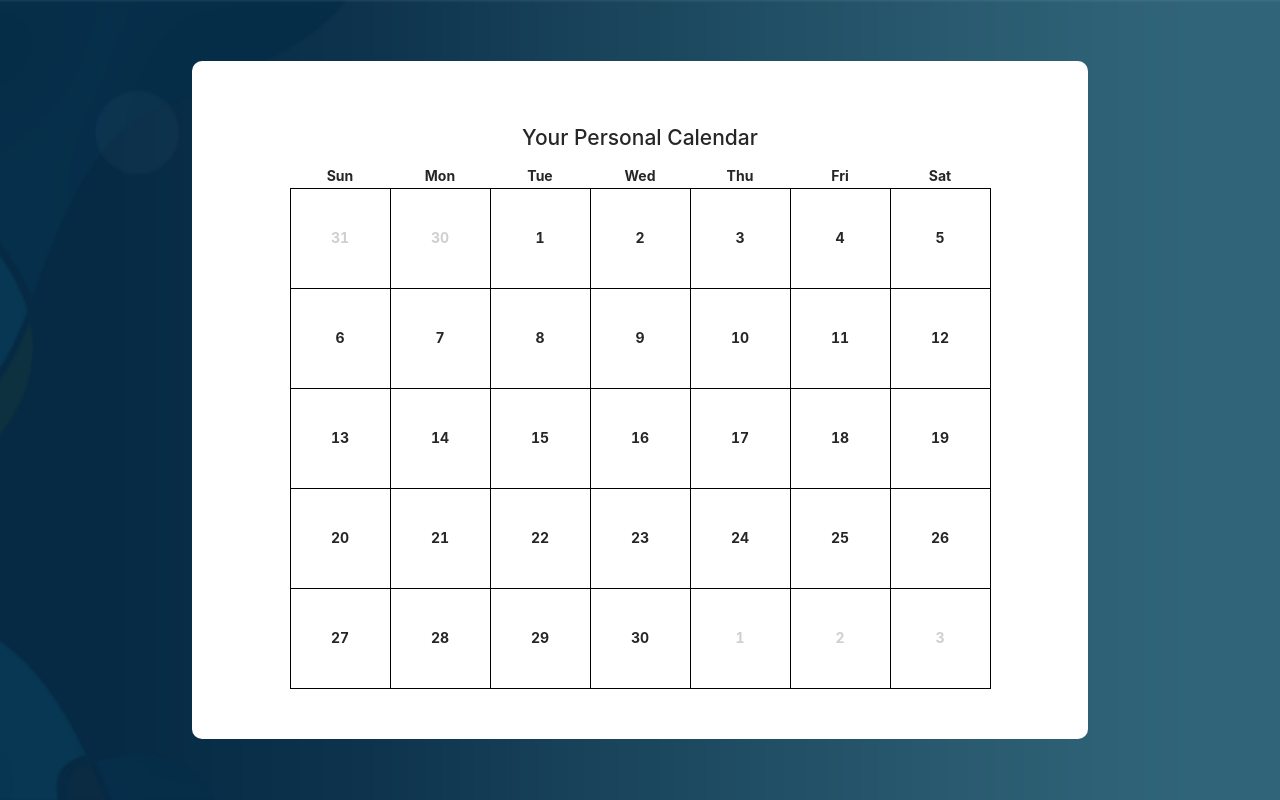
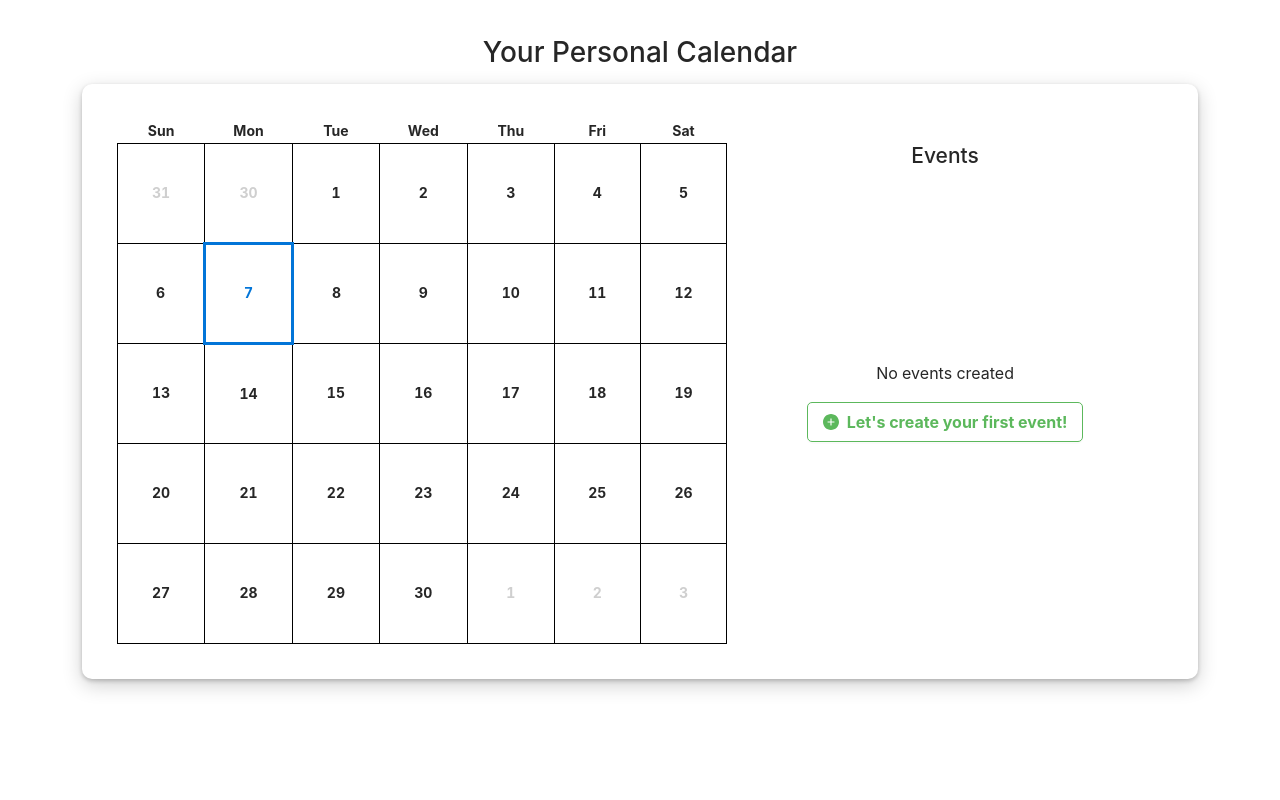
Before and after one commit to Fatanaminullah/personal-calendar-web-app, a React (Create React App) app: page / in a window 1280 px wide. Built offline with nearby package versions, Linux system fonts and the light colour scheme.

Commit message:
add events

```diff
--- a/src/components/atoms/Button/index.js
+++ b/src/components/atoms/Button/index.js
@@ -3,7 +3,7 @@ import {Button, Dropdown, Menu} from 'antd';
 import {colors} from '../../../utilities';
 import {Link} from 'react-router-dom';
 import '../../../styles/button.css';
-import { useSelector } from 'react-redux';
+import {useSelector} from 'react-redux';
 
 const CustomButton = ({
   type,
@@ -20,7 +20,7 @@ const CustomButton = ({
   isButtonDropdown,
   menuDropdown,
 }) => {
-  const {loadingButton} = useSelector((state) => state.loading)
+  const {loadingButton} = useSelector((state) => state.loading);
   const renderType = (type, disabled) => {
     if (!disabled) {
       switch (type) {
@@ -72,6 +72,15 @@ const CustomButton = ({
             color: colors.white,
             borderRadius: rounded ? 20 : 5,
             fontWeight: 700,
+          };
+        case 'secondary-outlined':
+          return {
+            backgroundColor: colors.white,
+            borderColor: colors.secondary,
+            borderWidth: 1,
+            color: colors.secondary,
+            fontWeight: 700,
+            borderRadius: rounded ? 20 : 5,
           };
         default:
           return {
@@ -137,8 +146,7 @@ const CustomButton = ({
       style={renderType(type, disabled)}
       htmlType={htmlType}
       block={block}
-      loading={loading !== undefined ? loading : loadingButton}
-      >
+      loading={loading !== undefined ? loading : loadingButton}>
       {text}
     </Button>
   );
--- /dev/null
+++ b/src/components/templates/Calendar/index.js
@@ -0,0 +1,81 @@
+/* eslint-disable eqeqeq */
+import moment from 'moment';
+import React from 'react';
+
+const Calendar = ({selectedDate, setSelectedDate}) => {
+  const daysHeader = () => {
+    return moment.weekdaysShort().map((day) => (
+      <th key={day} className="days-header">
+        {day}
+      </th>
+    ));
+  };
+  const firstDayOfMonth = () => {
+    let dateObject = moment();
+    return moment(dateObject).startOf('month').format('d');
+  };
+  const renderDay = () => {
+    const before = [];
+    const lastDayOfPreviousMonth = moment()
+      .subtract(1, 'months')
+      .endOf('month')
+      .format('D');
+    const firstCell = moment()
+      .startOf('month')
+      .subtract(firstDayOfMonth(), 'day')
+      .format('D');
+    for (let i = lastDayOfPreviousMonth; i >= firstCell; i--) {
+      before.push(<td className="days-body before">{i}</td>);
+    }
+    const after = [];
+    const endOfWeek = moment().endOf('week').format('d');
+    const endOfMonth = moment().endOf('month').format('d');
+    for (let j = 1; j <= endOfWeek - endOfMonth; j++) {
+      after.push(<td className="days-body after">{j}</td>);
+    }
+    const days = [];
+    for (let k = 1; k <= moment().daysInMonth(); k++) {
+      days.push(
+        <td
+          onClick={() => setSelectedDate(k)}
+          key={k}
+          className={`days-body ${k == moment().format('D') ? 'today' : ''} ${
+            k == selectedDate ? 'selected' : ''
+          }`}>
+          {k}
+        </td>,
+      );
+    }
+    const totalSlots = [...before, ...days, ...after];
+    let rows = [];
+    let cells = [];
+    totalSlots.forEach((row, i) => {
+      if (i % 7 !== 0) {
+        cells.push(row);
+      } else {
+        rows.push(cells);
+        cells = [];
+        cells.push(row);
+      }
+      if (i === totalSlots.length - 1) {
+        rows.push(cells);
+      }
+    });
+    const daysInMonth = rows.map((d, i) => {
+      return <tr>{d}</tr>;
+    });
+    return daysInMonth;
+  };
+  return (
+    <>
+      <table>
+        <thead>
+          <tr>{daysHeader()}</tr>
+        </thead>
+        <tbody>{renderDay()}</tbody>
+      </table>
+    </>
+  );
+};
+
+export default Calendar;
--- a/src/components/templates/index.js
+++ b/src/components/templates/index.js
@@ -0,0 +1,3 @@
+import Calendar from './Calendar';
+
+export {Calendar};
--- a/src/pages/DashboardPage/index.js
+++ b/src/pages/DashboardPage/index.js
@@ -1,105 +1,290 @@
-import {Col, Row} from 'antd';
+/* eslint-disable eqeqeq */
+import {
+  ClockCircleOutlined,
+  MailFilled,
+  MailOutlined,
+  MinusCircleOutlined,
+  PlusCircleFilled,
+  PlusOutlined,
+} from '@ant-design/icons';
+import {Col, Form, Input, message, Modal, Row, TimePicker} from 'antd';
 import moment from 'moment';
-import React from 'react';
-import {DashboardBackground} from '../../assets';
+import React, {useState} from 'react';
+import {useDispatch, useSelector} from 'react-redux';
+import {Button, Calendar} from '../../components';
+import {setEventsData} from '../../redux/store/actions/events';
 import {colors} from '../../utilities';
 
-const LoginPage = () => {
-  const daysHeader = () => {
-    return moment.weekdaysShort().map((day) => (
-      <th key={day} className="days-header">
-        {day}
-      </th>
-    ));
+const DashboardPage = () => {
+  const dispatch = useDispatch();
+  const {events} = useSelector((state) => state.events);
+  const [selectedDate, setSelectedDate] = useState(moment().format('D'));
+  const [visibleModal, setVisibleModal] = useState(false);
+  const [form] = Form.useForm();
+  const onFinishFailed = (errorInfo) => {
+    console.log('Failed:', errorInfo);
   };
-  const firstDayOfMonth = () => {
-    let dateObject = moment();
-    return moment(dateObject).startOf('month').format('d');
+  const onFinish = (values) => {
+    if (events[selectedDate].length < 3) {
+      const event = [...events[selectedDate], {...values}];
+      const request = {
+        ...events,
+        [selectedDate]: event,
       };
-  const renderDay = () => {
-    const before = [];
-    const lastDayOfPreviousMonth = moment()
-      .subtract(1, 'months')
-      .endOf('month')
-      .format('D');
-    const firstCell = moment()
-      .startOf('month')
-      .subtract(firstDayOfMonth(), 'day')
-      .format('D');
-    for (let i = lastDayOfPreviousMonth; i >= firstCell; i--) {
-      before.push(<td className="days-body before">{i}</td>);
+      dispatch(setEventsData(request));
+      closeModal();
+      message.success('Events Created!');
+    } else {
+      message.error('You have reach your maximum events of a day!');
     }
-    const after = [];
-    const endOfWeek = moment().endOf('week').format('d');
-    const endOfMonth = moment().endOf('month').format('d');
-    for (let j = 1; j <= endOfWeek - endOfMonth; j++) {
-      after.push(<td className="days-body after">{j}</td>);
-    }
-    const days = [];
-    for (let k = 1; k <= moment().daysInMonth(); k++) {
-      days.push(
-        <td key={k} className="days-body">
-          {k}
-        </td>,
-      );
-    }
-    const totalSlots = [...before, ...days, ...after];
-    let rows = [];
-    let cells = [];
-    totalSlots.forEach((row, i) => {
-      if (i % 7 !== 0) {
-        cells.push(row);
-      } else {
-        rows.push(cells);
-        cells = [];
-        cells.push(row);
-      }
-      if (i === totalSlots.length - 1) {
-        rows.push(cells);
-      }
-    });
-    const daysInMonth = rows.map((d, i) => {
-      return <tr>{d}</tr>;
-    });
-    return daysInMonth;
+  };
+  const closeModal = () => {
+    setVisibleModal(false);
+    form.resetFields();
   };
   return (
     <>
+      <Modal
+        title="Add Events"
+        visible={visibleModal}
+        onCancel={() => {
+          closeModal();
+        }}
+        footer={[
+          <Button
+            text="Cancel"
+            type="light"
+            onClick={() => {
+              closeModal();
+            }}
+          />,
+        ]}>
+        <Form
+          form={form}
+          name="events-form"
+          initialValues={{}}
+          onFinish={onFinish}
+          onFinishFailed={onFinishFailed}>
+          <Form.Item
+            name="name"
+            label="Name"
+            labelCol={{span: 6}}
+            rules={[
+              {
+                required: true,
+                message: 'Field Required',
+              },
+            ]}
+            labelAlign="left">
+            <Input style={{borderRadius: 5}} />
+          </Form.Item>
+          <Form.Item
+            name="time"
+            label="Time"
+            style={{width: '100%'}}
+            labelCol={{span: 6}}
+            rules={[
+              {
+                required: true,
+                message: 'Field Required',
+              },
+            ]}
+            labelAlign="left">
+            <TimePicker.RangePicker style={{width: '100%', borderRadius: 5}} />
+          </Form.Item>
           <Row>
-        <Col span={24}>
-          <div
+            <Col span={6}>
+              <label className="label-required">Invitees</label>
+            </Col>
+          </Row>
+          <Form.List
+            name="invitees"
+            rules={[
+              {
+                required: true,
+                message: 'Field Required',
+              },
+            ]}>
+            {(fields, {add, remove}, {errors}) => (
+              <>
+                {fields.map((field) => {
+                  return (
+                    <Row>
+                      <Col span={6} />
+                      <Col span={17}>
+                        <Form.Item
+                          {...field}
+                          rules={[
+                            {
+                              required: true,
+                              message: 'Field Required',
+                            },
+                            {
+                              type: 'email',
+                              message: 'Incorrect email format',
+                            },
+                          ]}
+                          name={[field.name, 'email']}
+                          fieldKey={[field.fieldKey, 'email']}>
+                          <Input style={{borderRadius: 5}} />
+                        </Form.Item>
+                      </Col>
+                      <Col
+                        span={1}
                         style={{
-              backgroundImage: `url(${DashboardBackground})`,
-              backgroundPosition: 'center',
-              backgroundSize: 'cover',
-              backgroundRepeat: 'no-repeat',
-              height: '100vh',
-              margin: 0,
-              display: 'flex',
-              flex: 1,
+                          padding: 5,
                           alignItems: 'center',
                           justifyContent: 'center',
                         }}>
+                        <MinusCircleOutlined
+                          style={{fontSize: 16}}
+                          onClick={() => remove(field.name)}
+                        />
+                      </Col>
+                    </Row>
+                  );
+                })}
+                <Col offset={6} span={18}>
+                  <Form.ErrorList errors={errors} />
+                </Col>
+                <Col offset={6} span={18}>
+                  <Form.Item>
+                    <Button
+                      dashed
+                      size="medium"
+                      type="light"
+                      text="Add Field"
+                      onClick={() => add()}
+                      block
+                      icon={<PlusOutlined />}
+                    />
+                  </Form.Item>
+                </Col>
+              </>
+            )}
+          </Form.List>
+          <Form.Item>
+            <Button text="Submit" block type="primary" htmlType="submit" />
+          </Form.Item>
+        </Form>
+      </Modal>
+      <Row>
+        <Col
+          span={24}
+          style={{
+            width: '100%',
+            justifyContent: 'center',
+            textAlign: 'center',
+            flexDirection: 'column',
+            alignItems: 'center',
+            display: 'flex',
+            padding: 20,
+          }}>
+          <h1 style={{margin: '10px 0'}}>Your Personal Calendar</h1>
           <div
             style={{
               backgroundColor: colors.white,
               borderRadius: 10,
               alignSelf: 'center',
-                padding: 50,
+              padding: 35,
               display: 'flex',
               alignItems: 'center',
               justifyContent: 'center',
               flexDirection: 'column',
-                width: '70%',
+              width: '90%',
+              boxShadow:
+                '0 2px 4px 0 rgba(0, 0, 0, 0.2), 0 6px 20px 0 rgba(0, 0, 0, 0.19)',
+              textAlign: 'center',
             }}>
-              <h2 style={{margin: '10px 0'}}>Your Personal Calendar</h2>
-              <table>
-                <thead>
-                  <tr>{daysHeader()}</tr>
-                </thead>
-                <tbody>{renderDay()}</tbody>
-              </table>
+            <Row style={{width: '100%'}}>
+              <Col xs={24} md={24} lg={14}>
+                <Calendar
+                  selectedDate={selectedDate}
+                  setSelectedDate={setSelectedDate}
+                />
+              </Col>
+              <Col xs={24} md={24} lg={10}>
+                <Row
+                  justify={
+                    events[selectedDate].length ? 'space-between' : 'center'
+                  }
+                  style={{padding: 10}}>
+                  <h2 style={{margin: '10px 0'}}>Events</h2>
+                  {events[selectedDate].length ? (
+                    <Button
+                      icon={<PlusCircleFilled />}
+                      type="secondary-outlined"
+                      text="Add Events"
+                      onClick={() => setVisibleModal(true)}
+                    />
+                  ) : null}
+                </Row>
+                {!events[selectedDate].length ? (
+                  <div
+                    style={{
+                      display: 'flex',
+                      flex: 1,
+                      alignItems: 'center',
+                      justifyContent: 'center',
+                      flexDirection: 'column',
+                      height: '80%',
+                    }}>
+                    <p style={{fontSize: 16}}>No events created</p>
+                    <Button
+                      icon={<PlusCircleFilled />}
+                      type="secondary-outlined"
+                      text="Let's create your first event!"
+                      onClick={() => setVisibleModal(true)}
+                    />
                   </div>
+                ) : (
+                  events[selectedDate].map((item) => (
+                    <div
+                      style={{
+                        backgroundColor: colors.white,
+                        borderRadius: 5,
+                        padding: 15,
+                        display: 'flex',
+                        flexDirection: 'column',
+                        justifyContent: 'flex-start',
+                        width: '100%',
+                        boxShadow:
+                          '0 1px 2px 0 rgba(0, 0, 0, 0.2), 0 3px 10px 0 rgba(0, 0, 0, 0.19)',
+                        marginBottom: 10,
+                      }}>
+                      <p
+                        style={{
+                          fontWeight: 700,
+                          fontSize: 16,
+                          textAlign: 'left',
+                        }}>
+                        {item.name}
+                      </p>
+                      <p
+                        style={{
+                          fontSize: 12,
+                          textAlign: 'left',
+                        }}>
+                        <ClockCircleOutlined
+                          style={{fontSize: 14, marginRight: 5}}
+                        />
+                        {`${moment(item.time[0]).format('HH:mm:ss')} - ${moment(
+                          item.time[1],
+                        ).format('HH:mm:ss')}`}
+                      </p>
+                      <p
+                        style={{
+                          fontSize: 12,
+                          textAlign: 'left',
+                        }}>
+                        <MailOutlined style={{fontSize: 14, marginRight: 5}} />
+                        {item.invitees.map((item) => `${item.email}, `)}
+                      </p>
+                    </div>
+                  ))
+                )}
+              </Col>
+            </Row>
           </div>
         </Col>
       </Row>
@@ -107,4 +292,4 @@ const LoginPage = () => {
   );
 };
 
-export default LoginPage;
+export default DashboardPage;
--- a/src/redux/store/action-types/index.js
+++ b/src/redux/store/action-types/index.js
@@ -1,4 +1,4 @@
-import * as eventActionTypes from 'events';
+import * as eventActionTypes from './events';
 import * as loadingTypes from './loading';
 
 export {eventActionTypes, loadingTypes};
--- a/src/redux/store/reducers/events/index.js
+++ b/src/redux/store/reducers/events/index.js
@@ -1,9 +1,21 @@
+import moment from 'moment';
 import {eventActionTypes} from '../../action-types';
 
 const {SET_EVENTS} = eventActionTypes;
 
+const setInitEvents = () => {
+  let days = {};
+  for (let k = 1; k <= moment().daysInMonth(); k++) {
+    days = {
+      ...days,
+      [k]: [],
+    };
+  }
+  return days;
+};
+
 const initialState = {
-  events: [],
+  events: setInitEvents(),
 };
 
 const reducer = (state = initialState, action) => {
--- a/src/styles/button.css
+++ b/src/styles/button.css
@@ -1,5 +1,3 @@
-.ant-btn:focus,
 .button:hover {
-    border: 1px solid #D9D9D9  !important;
-    opacity: 0.85;
+  opacity: 0.85;
 }
--- a/src/styles/layout.css
+++ b/src/styles/layout.css
@@ -109,15 +109,36 @@
 }
 
 .days-body {
-  width: 100px !important;
-  height: 100px !important;
+  height: 100px;
   border: 1px solid black;
   font-weight: 700;
   text-align: center;
   cursor: pointer;
+}
+.days-body.today {
+  color: var(--primary);
+}
+.days-body.selected {
+  border: 3px solid var(--primary);
 }
 .days-body.before,
 .days-body.after {
   color: var(--disabled);
   cursor: unset;
 }
+
+.label-required::after {
+  content: ':';
+  position: relative;
+  top: -0.5px;
+  margin: 0 8px 0 2px;
+}
+.label-required::before {
+  display: inline-block;
+  margin-right: 4px;
+  color: #ff4d4f;
+  font-size: 14px;
+  font-family: SimSun, sans-serif;
+  line-height: 1;
+  content: '*';
+}
```
Lines whose indentation alone changed are shown as unchanged.
